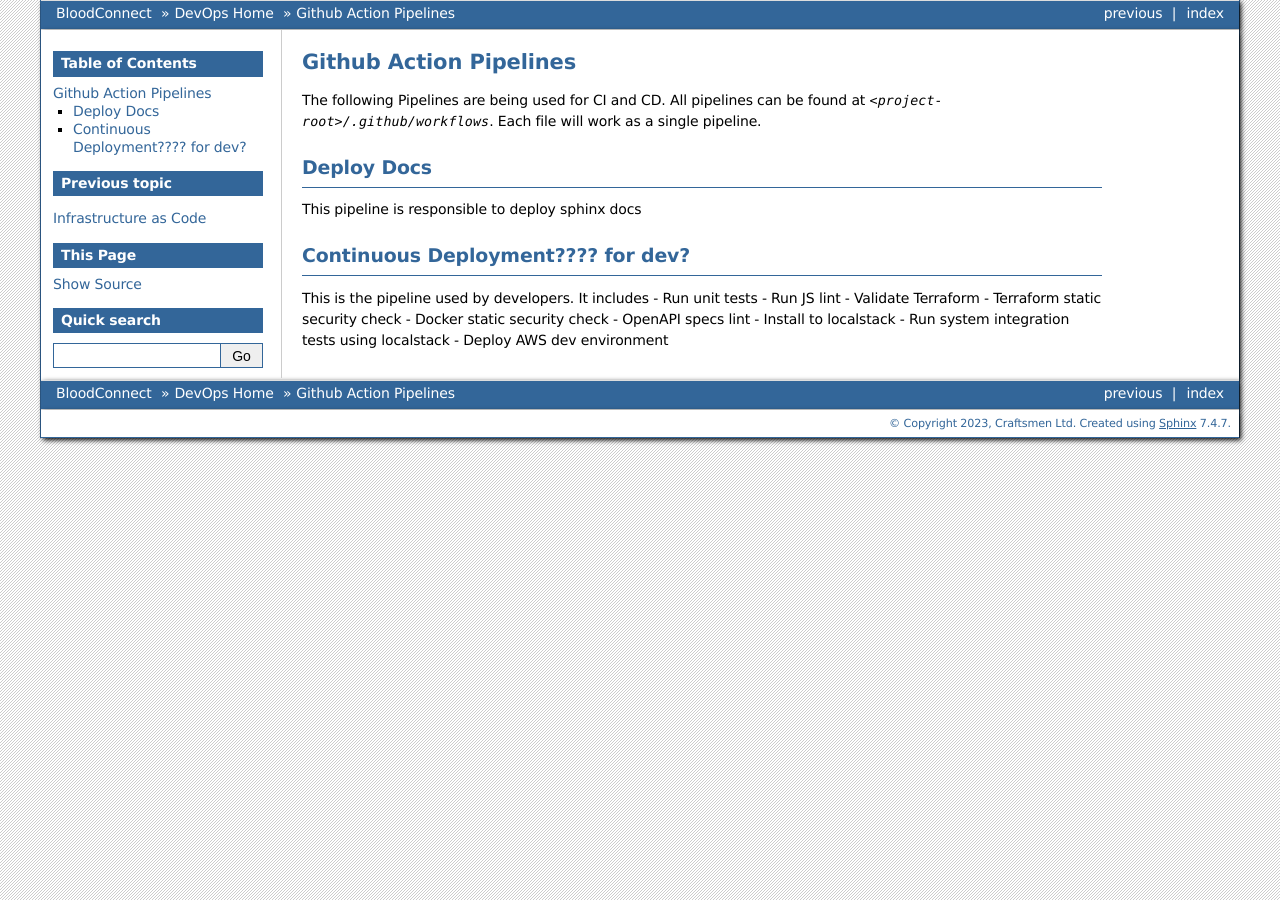
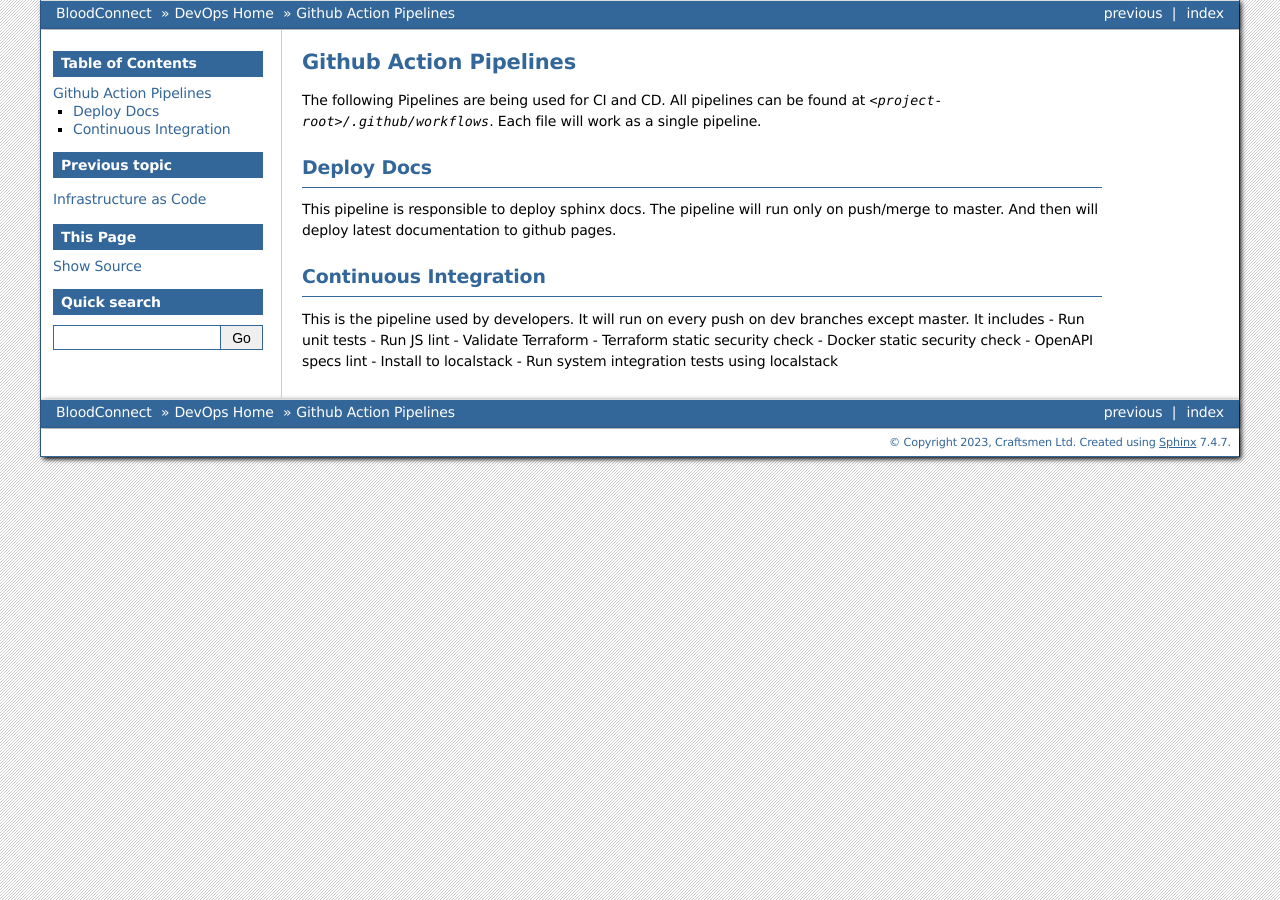
Before and after one commit to CraftsmenLtd/BloodConnect, a Sphinx documentation site: the page built from docs/devops/Pipelines.rst, in a window 1280 px wide. Built offline with Sphinx 7.4.7, drawn with Linux system fonts in a browser that asks for light colours.

Commit message:
I-#17: Pipelines update

```diff
--- a/docs/devops/Pipelines.rst
+++ b/docs/devops/Pipelines.rst
@@ -7,12 +7,13 @@ Each file will work as a single pipeline.
 
 Deploy Docs
 ~~~~~~~~~~~~
-This pipeline is responsible to deploy sphinx docs
+This pipeline is responsible to deploy sphinx docs. The pipeline will run only on push/merge to master.
+And then will deploy latest documentation to github pages.
 
 
-Continuous Deployment???? for dev?
-~~~~~~~~~~~~~~~~~~~~~~~~~~~~~~~~~~
-This is the pipeline used by developers. It includes
+Continuous Integration
+~~~~~~~~~~~~~~~~~~~~~~
+This is the pipeline used by developers. It will run on every push on dev branches except master. It includes
 - Run unit tests
 - Run JS lint
 - Validate Terraform
@@ -21,4 +22,3 @@ This is the pipeline used by developers. It includes
 - OpenAPI specs lint
 - Install to localstack
 - Run system integration tests using localstack
-- Deploy AWS dev environment
```
Also changed, not shown: 3 other files.
